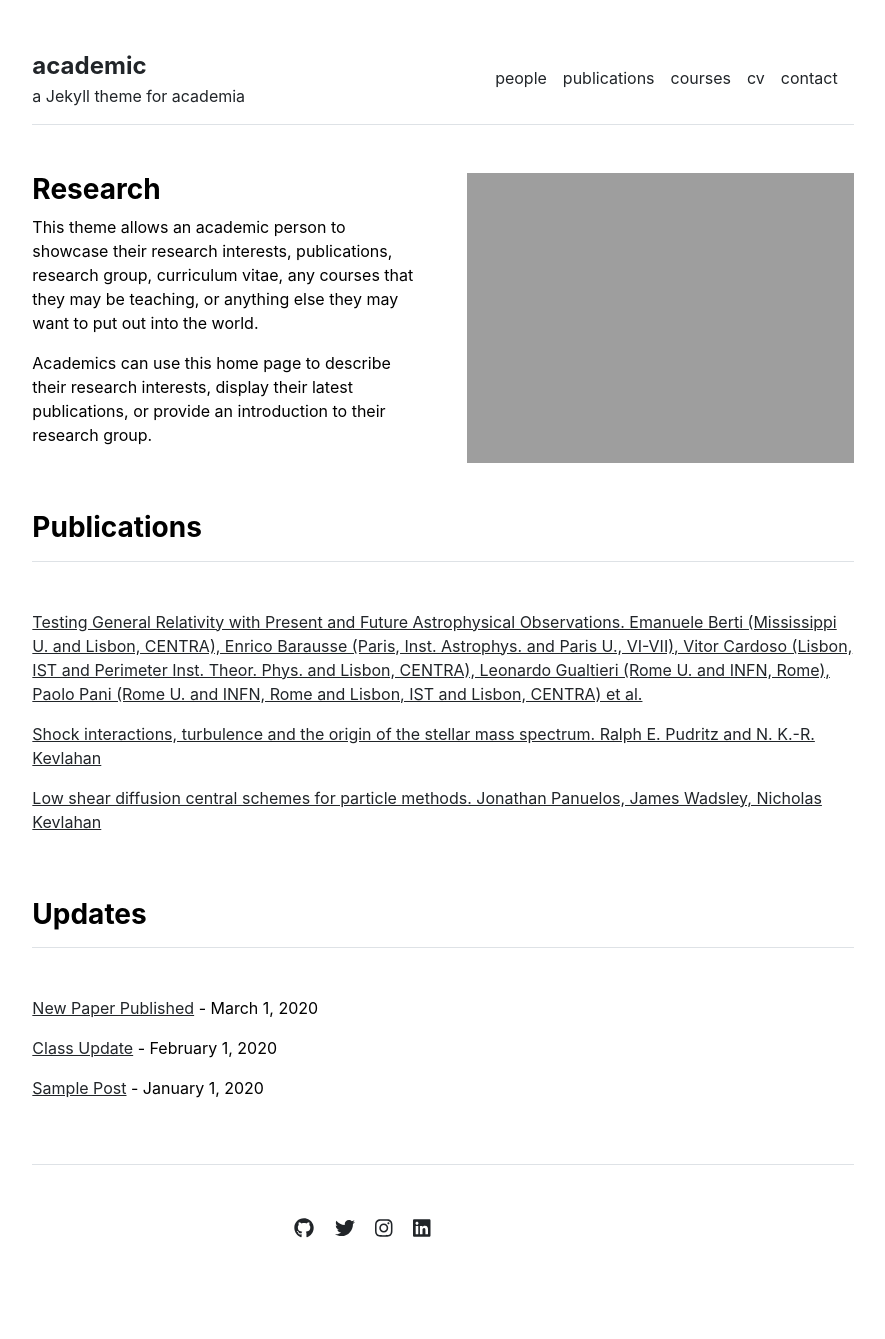
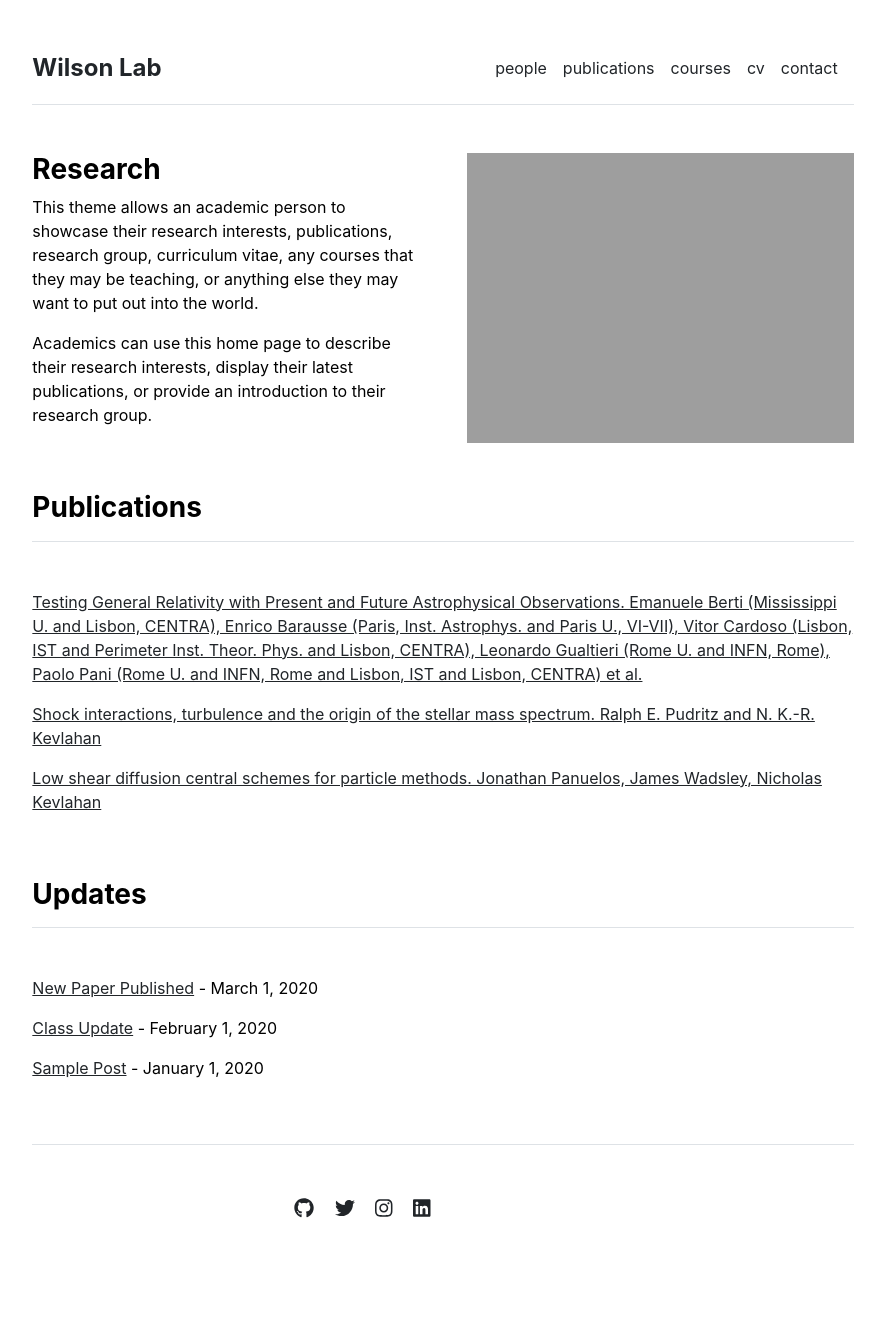
Before and after one commit to c-b-wilson-lab/c-b-wilson-lab, a Jekyll site: the page built from index.md, in a window 1280 px wide. Shown: the whole page, without its empty margins (197-1082 px from the left). Built offline with Jekyll 4.4.1, drawn with Linux system fonts in a browser that asks for light colours.

Commit message:
Update _config.yml

```diff
--- a/_config.yml
+++ b/_config.yml
@@ -1,4 +1,4 @@
 url: "" # the base hostname & protocol for your site, e.g. http://example.com
 baseurl: "" # the subpath of your site, e.g. /blog
-title: "academic" # the name of your site, e.g. ACME Corp.
-description: "a Jekyll theme for academia"
+title: "Wilson Lab" # the name of your site, e.g. ACME Corp.
+description: ""
```
